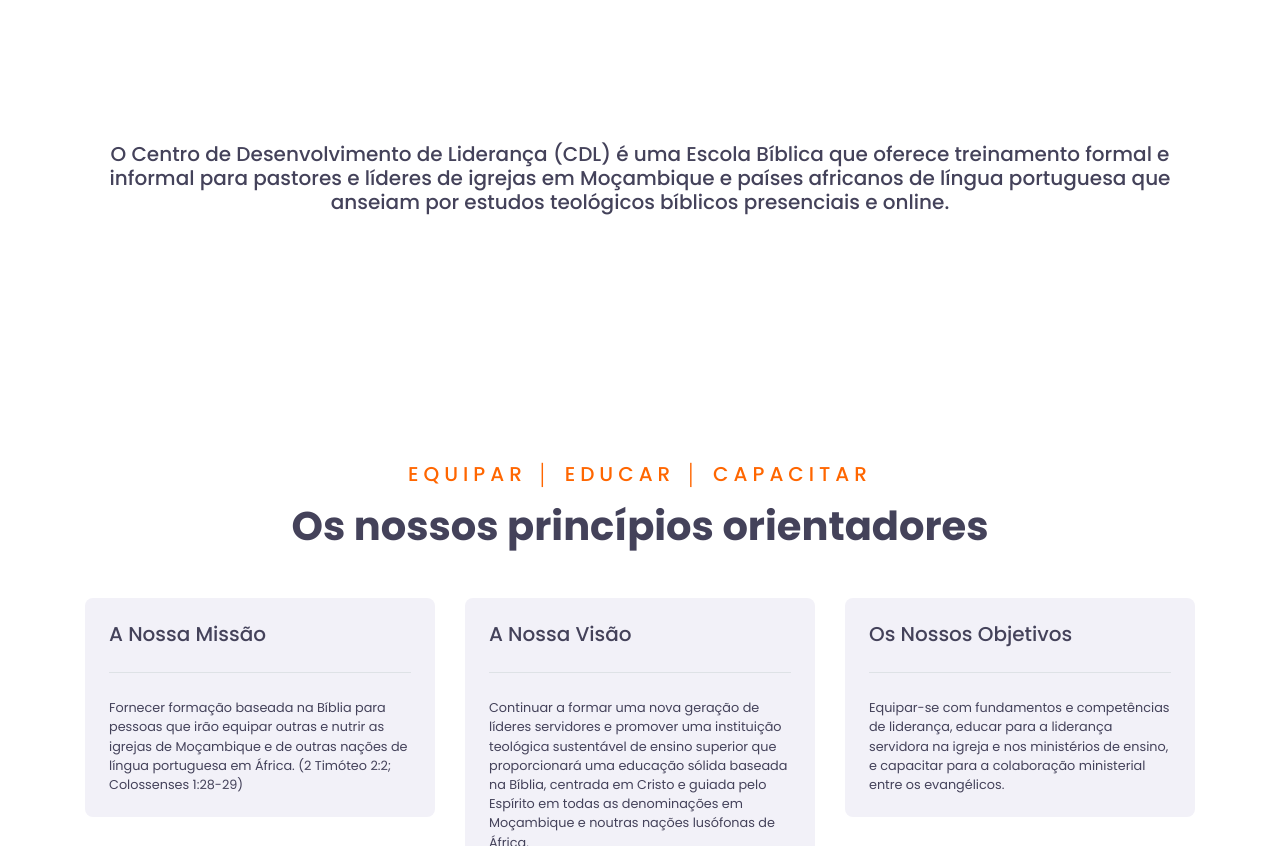
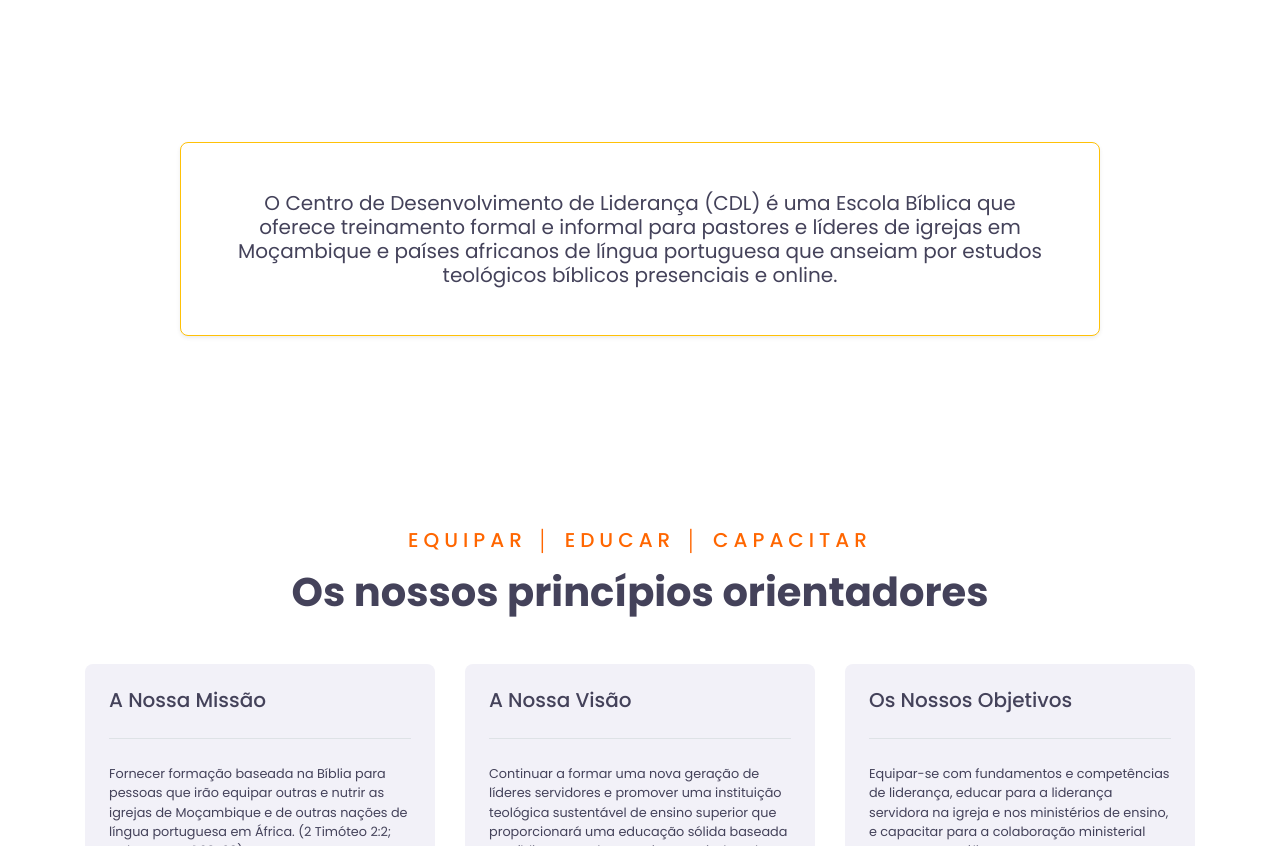
Before and after one commit to Tuvea21/cdl-website, a plain HTML site: page index.html in a window 1280 px wide. Shown: the part 989-1835 px from the top of the page. Drawn offline with nearby package versions, Linux system fonts and the light colour scheme.

Commit message:
Estudante, CDL e IInicio na Navbar, mudança tambem do inicio

```diff
--- a/index.html
+++ b/index.html
@@ -205,18 +205,21 @@
 
 
     <!-- About Start -->
-    <div class="container-fluid py-5">
-        <div class="container py-5">
-            <div class="row align-items-center">
-
-                    <div class="text-center mb-5">
-
-                        <h5>  O Centro de Desenvolvimento de Liderança (CDL) é uma Escola Bíblica que oferece treinamento formal e informal para pastores e líderes de igrejas em Moçambique e países africanos de língua portuguesa que anseiam por estudos teológicos bíblicos presenciais e online.</h5>
-                    </div>
-
+ <div class="container-fluid py-5 bg-light">
+    <div class="container py-5">
+        <div class="row justify-content-center">
+            <div class="col-lg-10">
+                <div class="border border-warning rounded p-5 shadow-sm bg-white text-center">
+                    <h5 class="mb-0 text-dark font-weight-normal">
+                        O Centro de Desenvolvimento de Liderança (CDL) é uma Escola Bíblica que oferece treinamento formal e informal para pastores e líderes de igrejas em Moçambique e países africanos de língua portuguesa que anseiam por estudos teológicos bíblicos presenciais e online.
+                    </h5>
+                </div>
             </div>
         </div>
     </div>
+</div>
+
+
     <!-- About End -->
 
 
```
Also changed, not shown: 1 other file.
